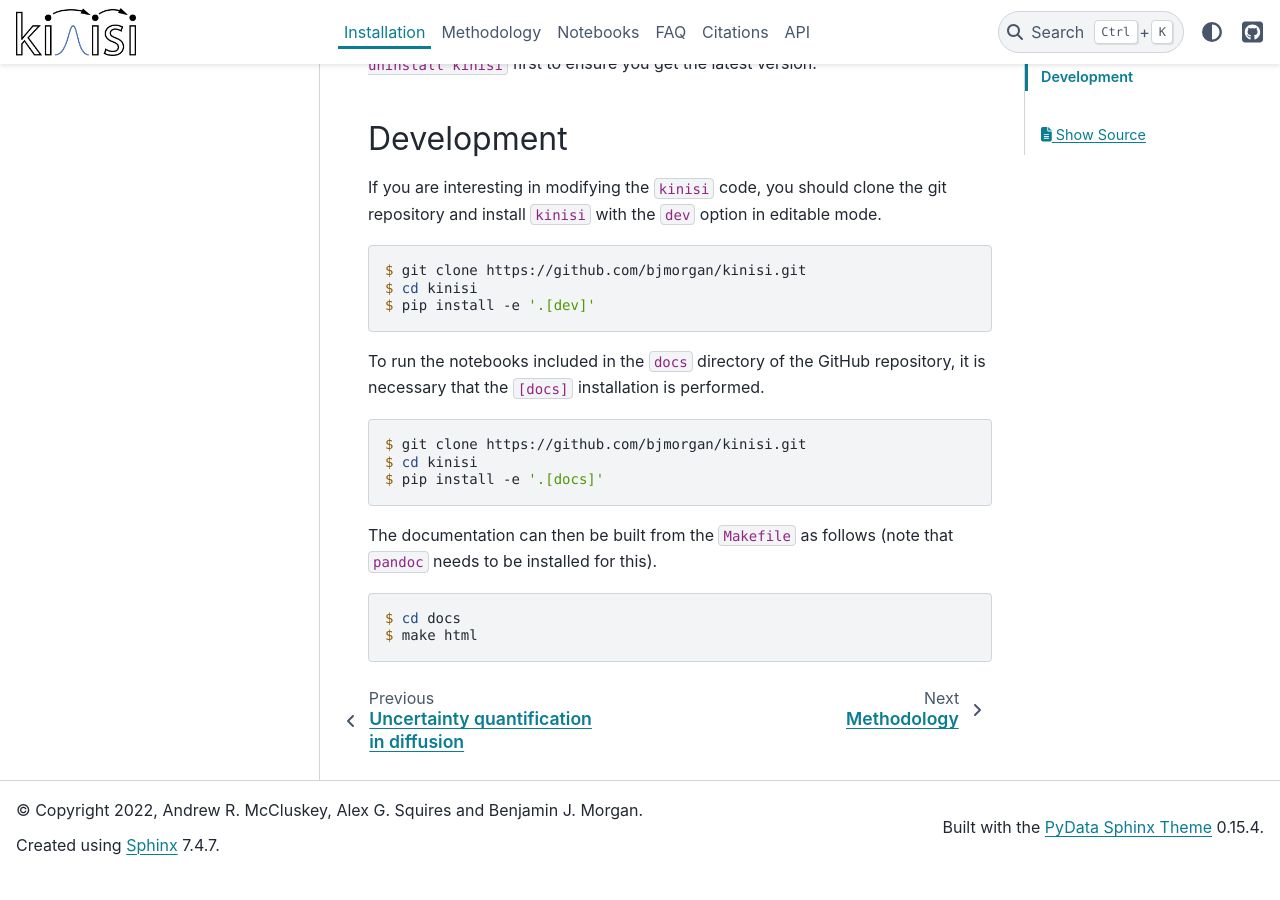
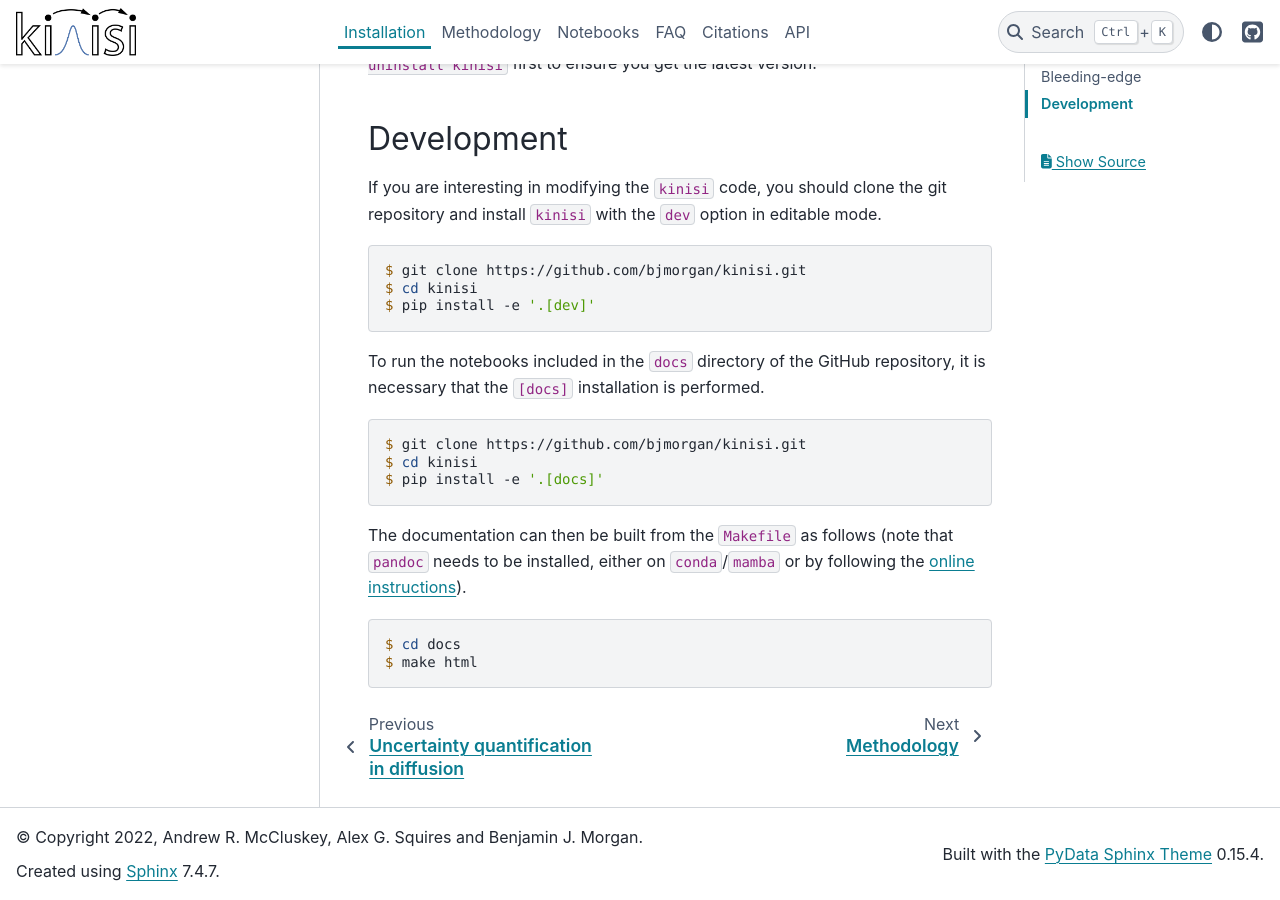
Before and after one commit to bjmorgan/kinisi, a Sphinx documentation site: the page built from docs/source/installation.md, in a window 1280 px wide and 900 px high, scrolled down 599 px. Built offline with Sphinx 7.4.7 and the PyData theme 0.15.4, drawn with Linux system fonts in a browser that asks for light colours; before the commit the page ends 1473 px from its top, so only the background shows below that.

Commit message:
Pandoc installation

````diff
--- a/docs/source/installation.md
+++ b/docs/source/installation.md
@@ -36,7 +36,7 @@
 $ pip install -e '.[docs]'
 ```
 
-The documentation can then be built from the `Makefile` as follows (note that `pandoc` needs to be installed for this).
+The documentation can then be built from the `Makefile` as follows (note that `pandoc` needs to be installed, either on `conda`/`mamba` or by following the [online instructions](https://pandoc.org/installing.html)).
 
 ```console
 $ cd docs
````
